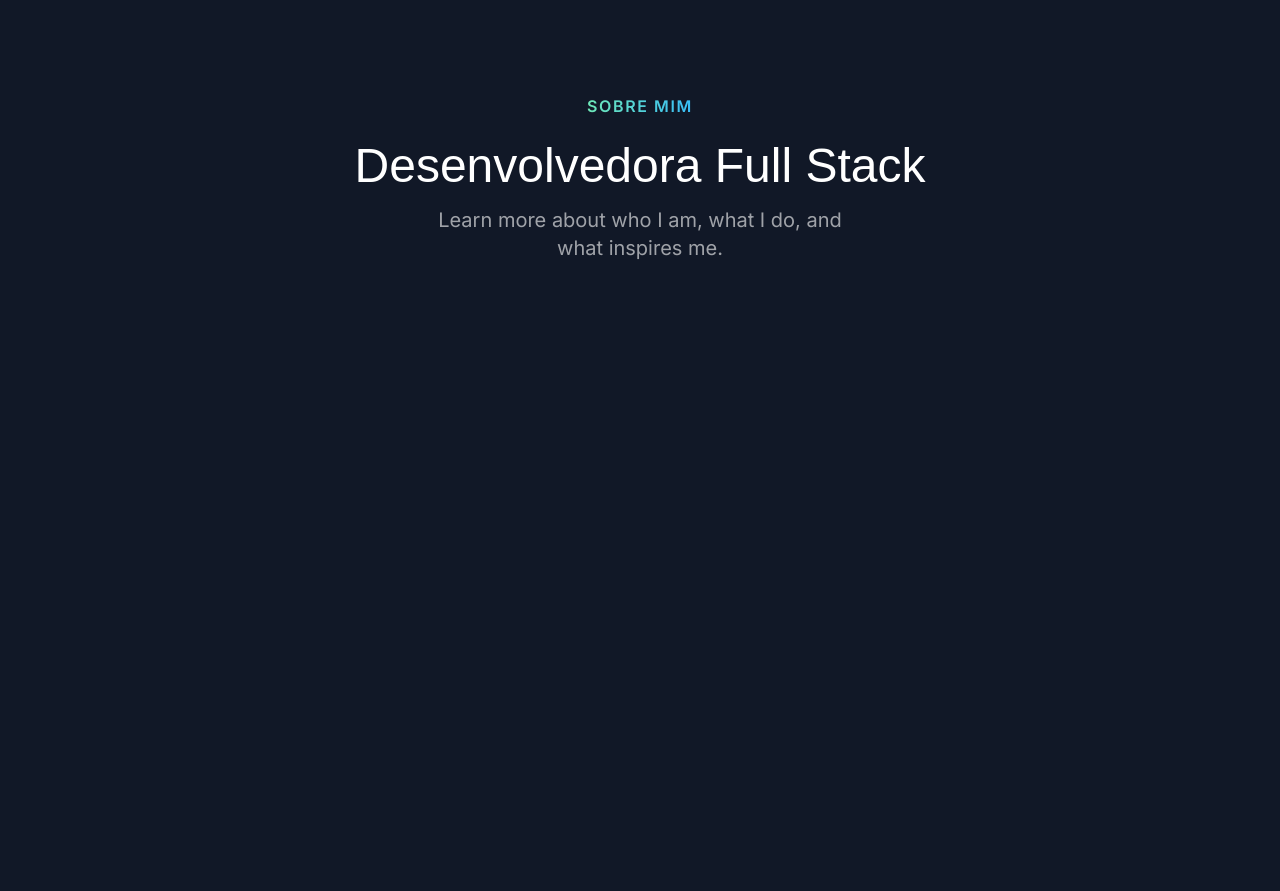
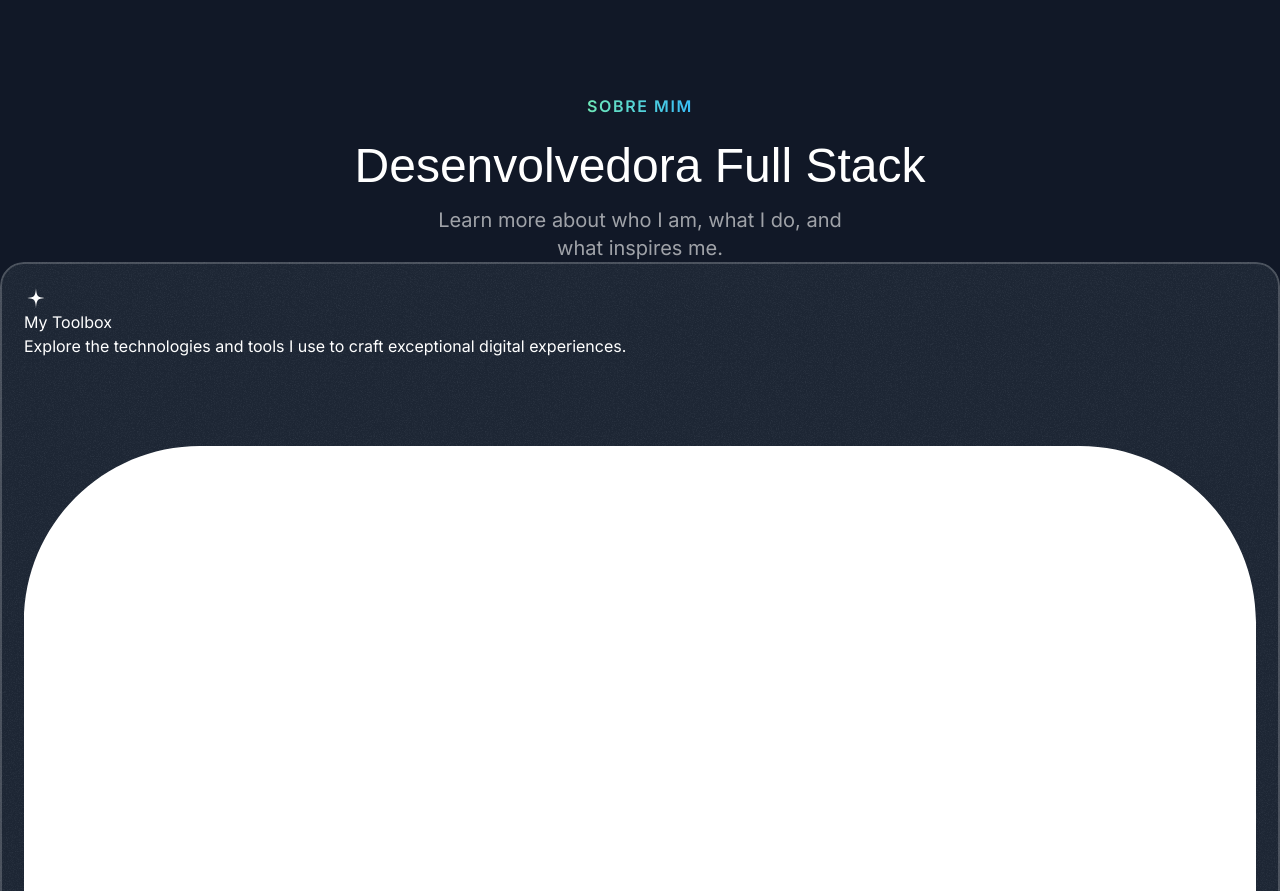
Before and after one commit to damaresgaia/meu-portfolio, a Next.js app: page / in a window 1280 px wide. Shown: the part 2900-3791 px from the top of the page. Before the commit the page ends 3162 px from the top, so only its background shows below. Built offline with nearby package versions, Linux system fonts and the light colour scheme; a web font is replaced by a local one.

Commit message:
feat: adiciona seção Sobre Mim

```diff
--- a/src/sections/About.tsx
+++ b/src/sections/About.tsx
@@ -1,14 +1,64 @@
 import { SectionHeader } from "@/components/SectionHeader";
+import { Card } from "@/components/Card";
+import StarIcon from "@/assets/icons/star.svg";
+import Image from "next/image";
+import JavascriptIcon from "@/assets/icons/square-js.svg";
+import HTMLIcon from "@/assets/icons/html5.svg";
+import CssIcon from "@/assets/icons/css3.svg";
+import ReactIcon from "@/assets/icons/react.svg";
+import GithubIcon from "@/assets/icons/github.svg";
+
+const toolboxItems = [
+  {
+    title: "JavaScript",
+    icon: <JavascriptIcon />,
+  },
+  {
+    title: "HTML5",
+    icon: <HTMLIcon />,
+  },
+  {
+    title: "CSS3",
+    icon: <CssIcon />,
+  },
+  {
+    title: "React",
+    icon: <ReactIcon />,
+  },
+  {
+    title: "Github",
+    icon: <GithubIcon />,
+  },
+]
 
 
 export const AboutSection = () => {
   return (
-    <div>
+    <div className="pb-96">
       <SectionHeader
         eyebrow="Sobre mim"
         title="Desenvolvedora Full Stack"
         description="Learn more about who I am, what I do, and what inspires me."
       />
+      <div>
+        <Card>
+          <div>
+            <StarIcon />
+            <h3>My Toolbox</h3>
+            <p>
+              Explore the technologies and tools I use to craft exceptional digital experiences.
+            </p>
+          </div>
+          <div>
+            {toolboxItems.map((item) => (
+              <div key={item.title}>
+                <span>{item.icon}</span>
+                <span>{item.title}</span>
+              </div>
+            ))}
+          </div>
+        </Card>
+      </div>
     </div>
   )
 };
```
